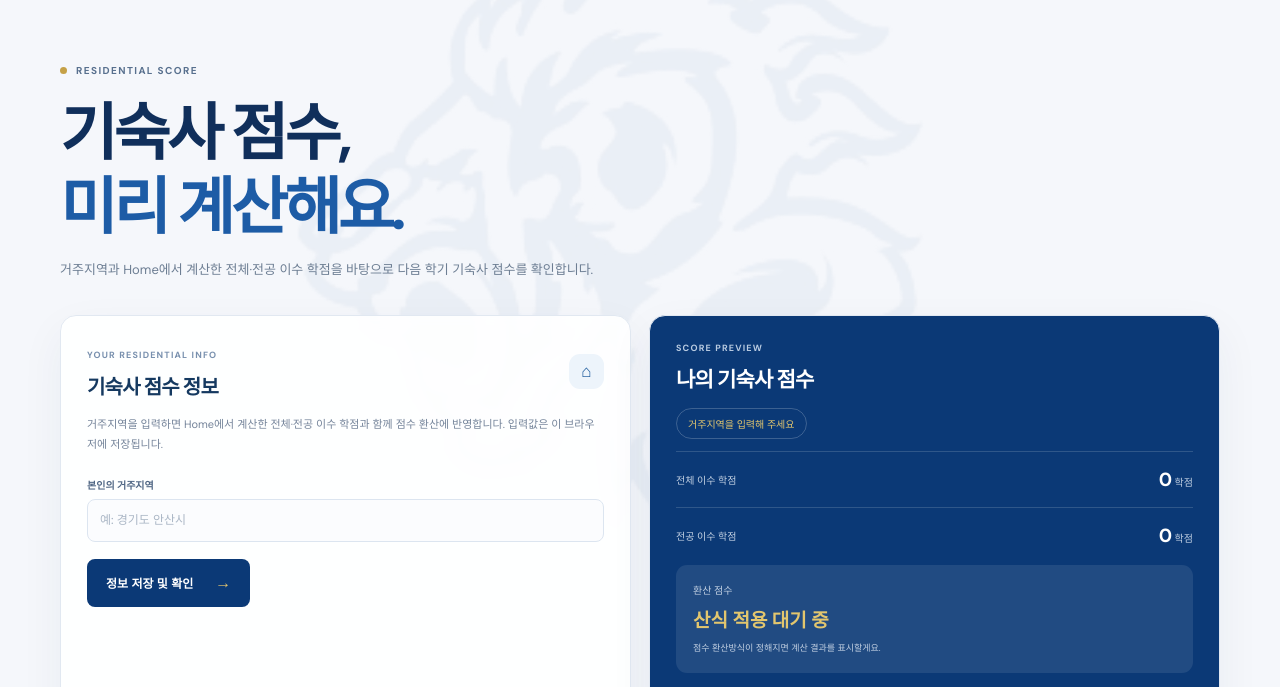
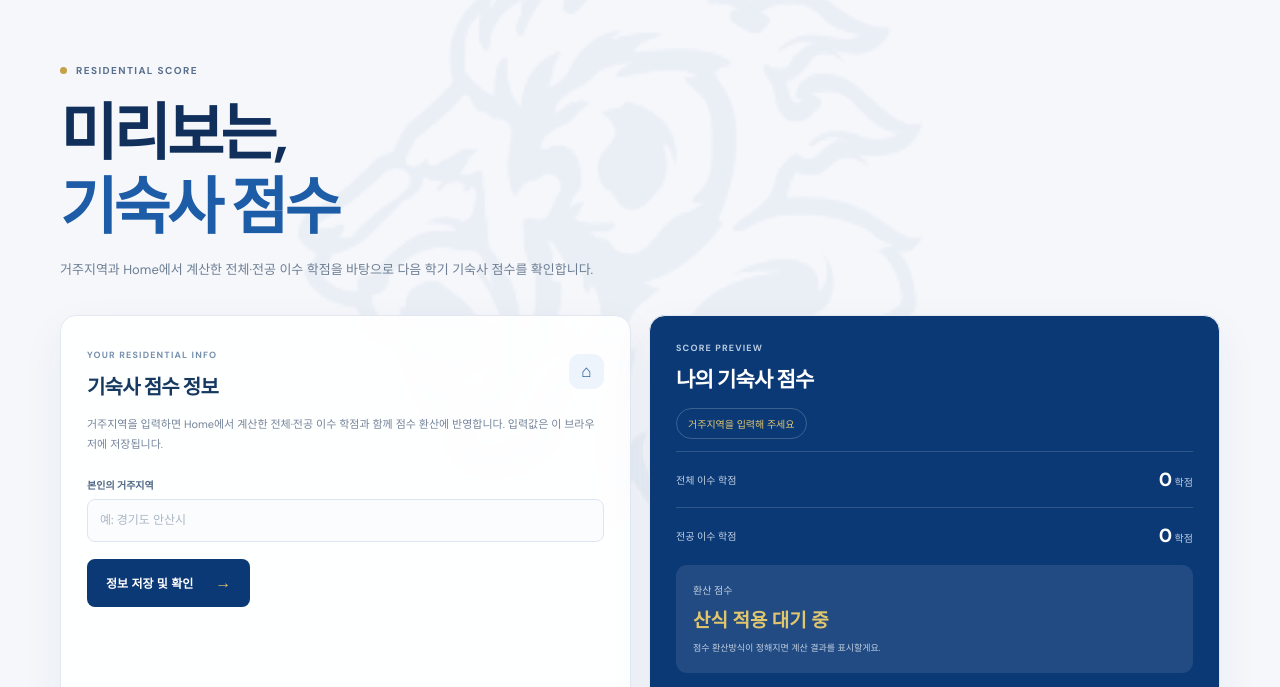
Before and after one commit to lhs2215/team-project_khg-lhs, a plain HTML site: page Residential.html in a window 1280 px wide. Shown: the part 106-793 px from the top of the page. Drawn offline with Linux system fonts and the light colour scheme.

Commit message:
residential 제목 수정

```diff
--- a/Residential.html
+++ b/Residential.html
@@ -11,7 +11,7 @@
 <body>
   <header class="site-header"><a class="brand" href="index.html" aria-label="ERICA 학점계산기 홈"><img class="brand-logo" src="erica-logo.png" alt="한양대학교 ERICA"><span class="brand-caption">학점계산기</span></a><nav class="main-nav" aria-label="주요 메뉴"><a href="index.html">Home</a><a class="active" href="Residential.html" aria-current="page">Residential</a><a href="Contact.html">Contact</a></nav></header>
   <main class="page-shell">
-    <section class="page-hero section-shell reveal"><div class="eyebrow"><span class="eyebrow-dot"></span> RESIDENTIAL SCORE</div><h1>기숙사 점수,<br><span class="title-accent">미리 계산해요.</span></h1><p>거주지역과 Home에서 계산한 전체·전공 이수 학점을 바탕으로 다음 학기 기숙사 점수를 확인합니다.</p></section>
+    <section class="page-hero section-shell reveal"><div class="eyebrow"><span class="eyebrow-dot"></span> RESIDENTIAL SCORE</div><h1>미리보는,<br><span class="title-accent">기숙사 점수</span></h1><p>거주지역과 Home에서 계산한 전체·전공 이수 학점을 바탕으로 다음 학기 기숙사 점수를 확인합니다.</p></section>
     <section class="section-shell residential-layout">
       <div class="panel residential-form-panel reveal"><div class="panel-heading"><div><span class="panel-kicker">YOUR RESIDENTIAL INFO</span><h2>기숙사 점수 정보</h2></div><span class="panel-icon">⌂</span></div><p class="panel-description">거주지역을 입력하면 Home에서 계산한 전체·전공 이수 학점과 함께 점수 환산에 반영합니다. 입력값은 이 브라우저에 저장됩니다.</p>
         <form id="residence-form" class="course-form"><label>본인의 거주지역<input id="residence-area" name="area" type="text" maxlength="80" placeholder="예: 경기도 안산시" required></label><button class="button button-primary submit-button" type="submit">정보 저장 및 확인 <span>→</span></button></form>
```
